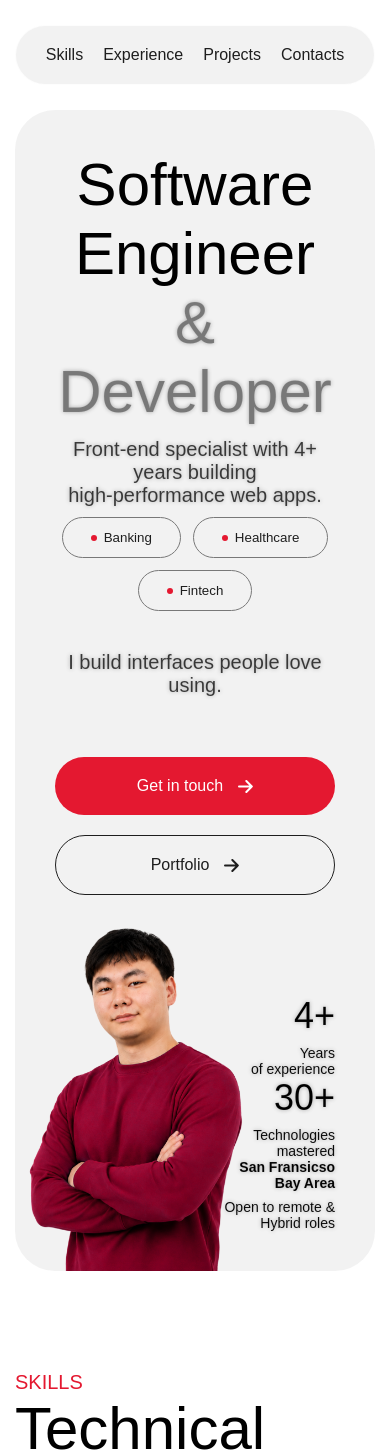
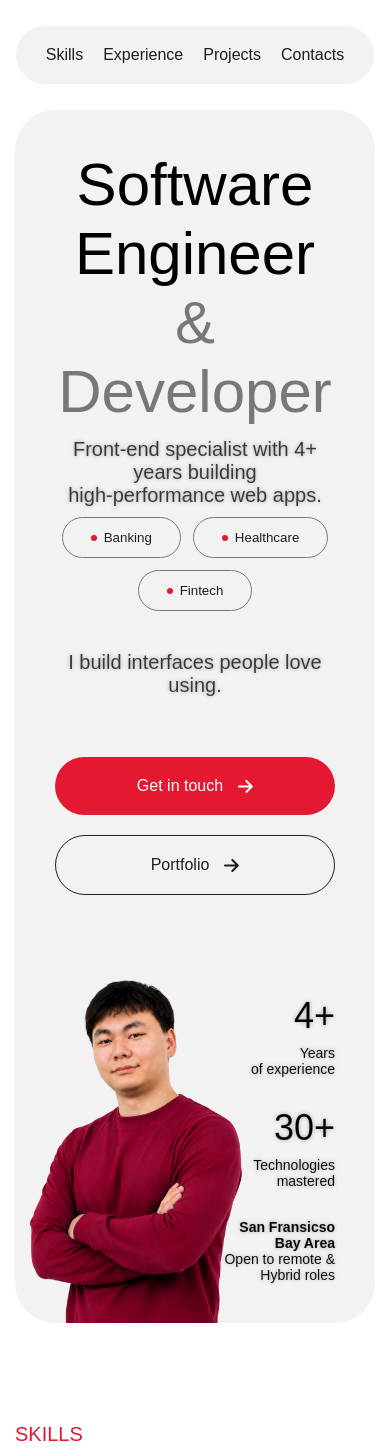
Before and after one commit to fullmetalldev/New-Portfolio, a React (Vite) app: page / in a window 390 px wide. Shown: the top 1456 px of the page. Built offline with nearby package versions, Linux system fonts and the light colour scheme; a web font is replaced by a local one.

Commit message:
Mobile responsive design is ready

```diff
--- a/src/components/Button/Button.jsx
+++ b/src/components/Button/Button.jsx
@@ -26,9 +26,9 @@ const Button = ({ text, action, type, cls, outlined }) => {
           <path
             d="M8.3335 1L13.8335 6.5L8.3335 12M13.8335 6.5L1.00016 6.5"
             stroke="#1E1E1E"
-            stroke-width="2"
-            stroke-linecap="round"
-            stroke-linejoin="round"
+            strokeWidth="2"
+            strokeLinecap="round"
+            strokeLinejoin="round"
           />
         </svg>
       ) : (
--- a/src/layout/Header/Header.jsx
+++ b/src/layout/Header/Header.jsx
@@ -1,6 +1,7 @@
 import Button from "../../components/Button/Button";
 import "./Header.scss";
 import { Slide } from "react-awesome-reveal";
+
 
 const Header = () => {
   const NavLinks = [
@@ -20,7 +21,7 @@ const Header = () => {
             </h2>
             <ul className="header__content_navbar glass-effect">
               {NavLinks.map((link) => (
-                <li>
+                <li key={link.link}>
                   <a href={link.link}>{link.title}</a>
                 </li>
               ))}
--- a/src/sections/About/About.jsx
+++ b/src/sections/About/About.jsx
@@ -3,24 +3,25 @@ import Skill from "../../components/Skill/Skill";
 import Button from "../../components/Button/Button";
 import Hero from "../../assets/hero.png";
 import { Slide } from "react-awesome-reveal";
+import { isMobile } from "../../utils";
 
 const About = () => {
   const fields = ["Banking", "Healthcare", "Fintech"];
 
   return (
     <section className="About">
-      <Slide fraction={0.5} duration={1000} direction="up" triggerOnce>
+      <Slide fraction={isMobile() ? 0.1 : 0.5} duration={1000} direction={isMobile() ? `left` : 'up'} triggerOnce>
         <div className="container">
           <div className="About__content">
             <div className="About__content_left">
               <h1 className="About__content_left-heading heading-1 font-normal">
                 Software Engineer
-                <p className="text-grey"> & Developer</p>
+                <span className="text-grey"> & Developer</span>
               </h1>
-              <p className="About__content_left-subHeading text-black2 text-medium">
+              <div className="About__content_left-subHeading text-black2 text-medium">
                 <p>Front-end specialist with 4+ years building</p>
                 <p>high-performance web apps.</p>
-              </p>
+              </div>
               <div className="About__content_left-fields">
                 {fields?.map((field, idx) => (
                   <Skill key={idx} text={field} />
@@ -56,11 +57,11 @@ const About = () => {
                 </div>
 
                 <div className="About__content_right-info-column">
-                  <h3>
-                    <p className="text-small">San Fransicso</p>
-                    <p className="text-small">Bay Area</p>
-                  </h3>
-                  <p className="text-small">Open to remote &</p>
+                  <div>
+                    <p className="text-small font-bold">San Fransicso</p>
+                    <p className="text-small font-bold">Bay Area</p>
+                  </div>
+                  <p className="text-small ">Open to remote &</p>
                   <p className="text-small">Hybrid roles</p>
                 </div>
               </div>
--- a/src/sections/About/About.scss
+++ b/src/sections/About/About.scss
@@ -14,6 +14,7 @@
         display: flex;
         flex-direction: column;
         text-align: end;
+        gap: 30px;
         justify-content: space-between;
         position: relative;
         z-index: 10;
--- a/src/sections/Contacts/Contacts.jsx
+++ b/src/sections/Contacts/Contacts.jsx
@@ -1,11 +1,12 @@
 import "./Contacts.scss";
 import Button from "../../components/Button/Button";
 import { Slide } from "react-awesome-reveal";
+import { isMobile } from "../../utils";
 
 const Contacts = () => {
   return (
     <section id="Contacts" className="Contacts">
-      <Slide fraction={0.5} duration={1000} direction="up" triggerOnce>
+      <Slide fraction={0.5} duration={1000} direction={isMobile() ? `left` : 'up'} triggerOnce>
         <div className="container">
           <div className="Contacts__content">
             <div className="Contacts__content_left">
--- a/src/sections/Projects/Projects.jsx
+++ b/src/sections/Projects/Projects.jsx
@@ -8,11 +8,12 @@ import "swiper/css/pagination";
 import { Pagination } from "swiper/modules";
 import ProjectCard from "../../components/ProjectCard/ProjectCard";
 import { Slide } from "react-awesome-reveal";
+import { isMobile } from "../../utils";
 
 const Projects = () => {
   return (
     <section id="Projects" className="Projects">
-      <Slide fraction={0.5} duration={1000} direction="up" triggerOnce>
+      <Slide fraction={isMobile() ? 0.1 : 0.5} duration={1000} direction={isMobile() ? `left` : 'up'} triggerOnce>
         <div className="container">
           <div className="Projects__content">
             <h4 className="Projects__content_subtitle section-subtitle text-medium font-normal">
--- a/src/sections/TechStack/TechStack.jsx
+++ b/src/sections/TechStack/TechStack.jsx
@@ -1,4 +1,5 @@
 import Skill from "../../components/Skill/Skill";
+import { isMobile } from "../../utils";
 import "./TechStack.scss";
 import Technologies from "./techs";
 import { Slide } from "react-awesome-reveal";
@@ -6,7 +7,7 @@ import { Slide } from "react-awesome-reveal";
 const TechStack = () => {
   return (
     <section id="Skills" className="TechStack">
-      <Slide fraction={0.5} duration={1000} direction="up" triggerOnce>
+      <Slide fraction={isMobile() ? 0.1 : 0.5} duration={1000} direction={isMobile() ? `left` : 'up'} triggerOnce>
         <div className="container">
           <div className="TechStack__content">
             <h4 className="TechStack__content_subtitle section-subtitle text-medium font-normal">
@@ -22,7 +23,7 @@ const TechStack = () => {
                   <Slide
                     fraction={0.5}
                     duration={1000}
-                    direction="up"
+                    direction={isMobile() ? `left` : 'up'}
                     triggerOnce
                   >
                     <h3 className="heading-2 font-normal">
--- a/src/sections/Work/Work.jsx
+++ b/src/sections/Work/Work.jsx
@@ -1,3 +1,4 @@
+import { isMobile } from "../../utils";
 import "./work.scss";
 import WorkAccordion from "./WorkAccordion/WorkAccordion";
 import { Slide } from "react-awesome-reveal";
@@ -5,7 +6,7 @@ import { Slide } from "react-awesome-reveal";
 const Work = () => {
   return (
     <section id="Experience" className="Work">
-      <Slide fraction={0.5} duration={1000} direction="up" triggerOnce>
+      <Slide fraction={isMobile() ? 0.1 : 0.5} duration={1000} direction={isMobile() ? `left` : 'up'} triggerOnce>
         <div className="container">
           <div className="Work__content">
             <div className="Work__content_left">
--- a/src/sections/Work/WorkAccordion/WorkAccordion.scss
+++ b/src/sections/Work/WorkAccordion/WorkAccordion.scss
@@ -71,7 +71,7 @@
       padding-top 0.25s ease;
 
     &.is-open {
-      max-height: 300px;
+      max-height: 400px;
       opacity: 1;
       transform: translateY(0);
       margin-top: 16px;
--- /dev/null
+++ b/src/utils.js
@@ -0,0 +1,3 @@
+export const isMobile = () => {
+  return window.innerWidth <= 768;
+};
```
Also changed, not shown: src/layout/Footer/Footer.jsx (deleted).
